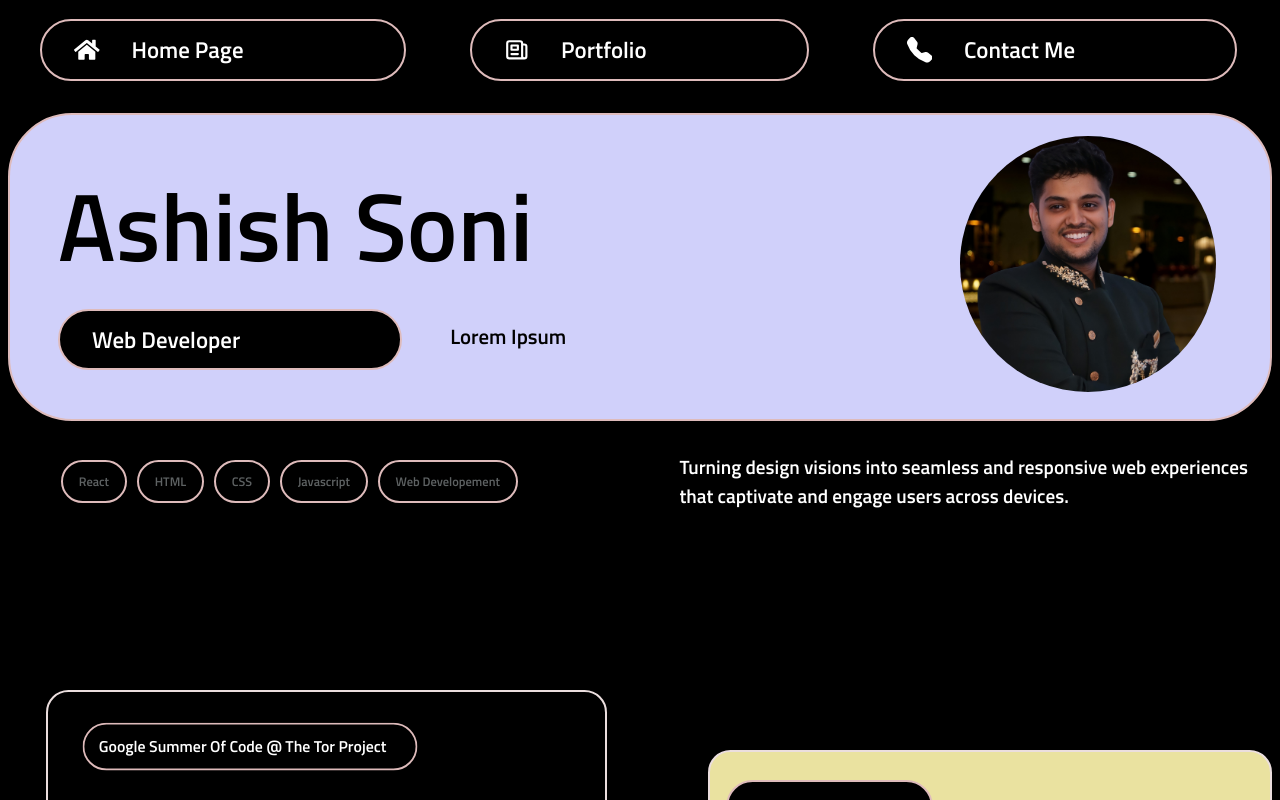
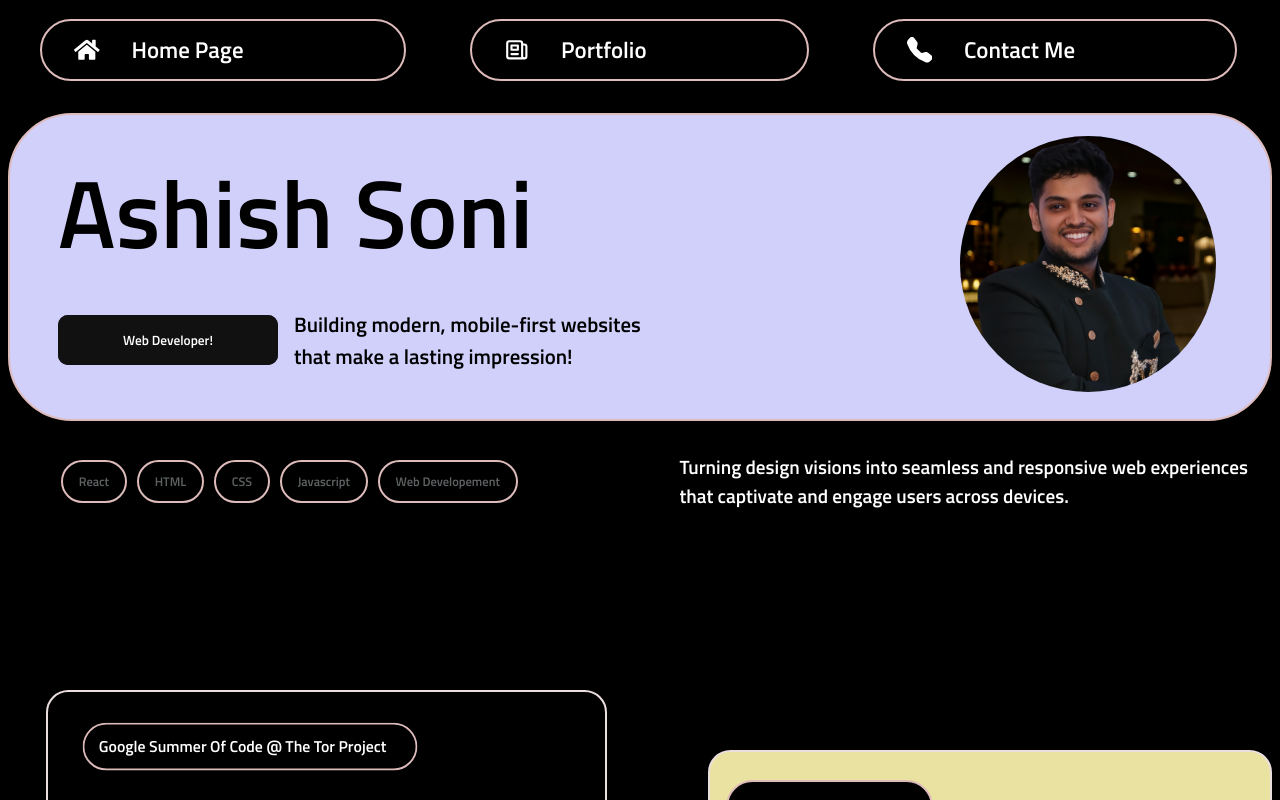
Before and after one commit to ashishsoniii/personal-portfolio, a React (Create React App) app: page / in a window 1280 px wide. Shown: the top 800 px of the page. Built offline with nearby package versions, Linux system fonts and the light colour scheme.

Commit message:
homepage-update

```diff
--- a/public/index.html
+++ b/public/index.html
@@ -21,7 +21,7 @@
     <title>Ashish Soni - Web Developer</title>
   </head>
   <body>
-    <noscript>You need to enable JavaScript to run this app.</noscript>
+    <!-- <noscript>You need to enable JavaScript to run this app.</noscript> -->
     <div id="root"></div>
   </body>
 </html>
--- a/src/Page/HomePage.js
+++ b/src/Page/HomePage.js
@@ -32,25 +32,26 @@ function HomePage() {
             <div className=" ashish-txt mobile-only">
               Designing and developing the web of tomorrow!
             </div>
-            <div className="nav tp hide-mobile ">
-              <motion.div
+            <div className=" hide-mobile ">
+              {/* <motion.div
                 initial={{ opacity: 0, scale: 0.9 }} // Initial state of the component
                 animate={{ opacity: 1, scale: 1 }} // Animation to be applied
                 transition={{ duration: 0.3 }} // Transition configuration
                 whileHover={{ scale: 1.1 }} // Animation on hover
-                className="nav-btn bg-hover-white "
-              >
-                <a href="/" className="nav-btn-link bg-hover-white">
-                  Web Developer
-                </a>
-              </motion.div>
+                // className="nav-btn bg-hover-white "
+              > */}
+              <button class="glow-on-hover" type="button">
+                Web Developer!
+              </button>
+
+              {/* </motion.div> */}
               <div className="nav-btn-2 tp">
                 <a
                   href="/"
                   className="nav-btn-link2"
                   style={{ color: "black" }}
                 >
-                  Lorem Ipsum
+                  Building modern, mobile-first websites <br/> that make a lasting impression!
                 </a>
               </div>
             </div>
@@ -107,7 +108,8 @@ function HomePage() {
           // whileHover={{ scale: 1.3 }} // Animation on hover
         >
           <div className="hp-text-text">
-            Turning design visions into seamless and responsive web experiences <br/>
+            Turning design visions into seamless and responsive web experiences{" "}
+            <br />
             that captivate and engage users across devices.
           </div>
         </motion.div>
--- a/src/Page/Page.css
+++ b/src/Page/Page.css
@@ -672,6 +672,80 @@ h2 {
     display: flex;
 }
 
+/* homepage btn */
+
+
+
+
+.glow-on-hover {
+    width: 220px;
+    height: 50px;
+    border: none;
+    outline: none;
+    color: #fff;
+    background: #111;
+    cursor: pointer;
+    position: relative;
+    z-index: 0;
+    border-radius: 10px;
+}
+
+.glow-on-hover:before {
+    content: '';
+    background: linear-gradient(45deg, #ff0000, #ff7300, #fffb00, #48ff00, #00ffd5, #002bff, #7a00ff, #ff00c8, #ff0000);
+    position: absolute;
+    top: -2px;
+    left:-2px;
+    background-size: 400%;
+    z-index: -1;
+    filter: blur(5px);
+    width: calc(100% + 4px);
+    height: calc(100% + 4px);
+    animation: glowing 20s linear infinite;
+    opacity: 0;
+    transition: opacity .3s ease-in-out;
+    border-radius: 10px;
+}
+
+.glow-on-hover:active {
+    color: #000
+}
+
+.glow-on-hover:active:after {
+    background: transparent;
+}
+
+.glow-on-hover:hover:before {
+    opacity: 1;
+}
+
+.glow-on-hover:after {
+    z-index: -1;
+    content: '';
+    position: absolute;
+    width: 100%;
+    height: 100%;
+    background: #111;
+    left: 0;
+    top: 0;
+    border-radius: 10px;
+}
+
+@keyframes glowing {
+    0% { background-position: 0 0; }
+    50% { background-position: 400% 0; }
+    100% { background-position: 0 0; }
+}
+
+.hide-mobile{
+    background: transparent;
+    margin-left: 2rem;
+    display: flex;
+    justify-content: center;
+    align-items: center;
+}
+
+
 
 /* Responsivesness */
 /* Responsivesness */
@@ -803,6 +877,9 @@ h2 {
 
 @media (max-width: 988px) {
 
+    .nav-btn-link2{
+        display: none;
+    }
     .hp2-card1 {
         min-width: 2rem;
     }
@@ -1138,6 +1215,7 @@ h2 {
 
 }
 
+
 @media (max-width: 537px) {
 
     .homepage-main {
@@ -1178,12 +1256,16 @@ h2 {
     }
 
     .hide-mobile {
+        display: flex;
+        margin-left: -0.5rem;
+    }
+    .nav-btn-2 {
         display: none;
     }
 
 
     .mobile-only {
-        display: contents;
+        /* display: contents; */
         font-size: 1rem;
         margin: 1rem;
     }
@@ -1192,7 +1274,7 @@ h2 {
     }
 
     .ashish-txt {
-        padding-left: 3rem;
+        padding-left: 0rem;
     }
 
 }
```
